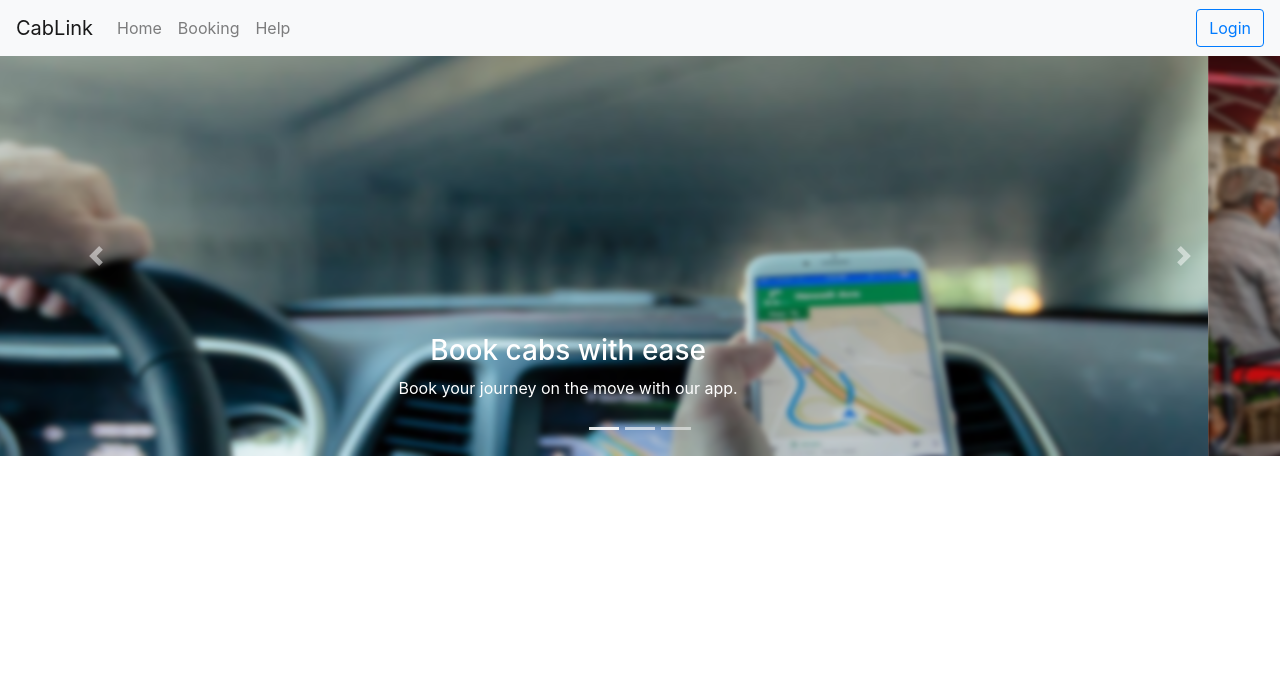
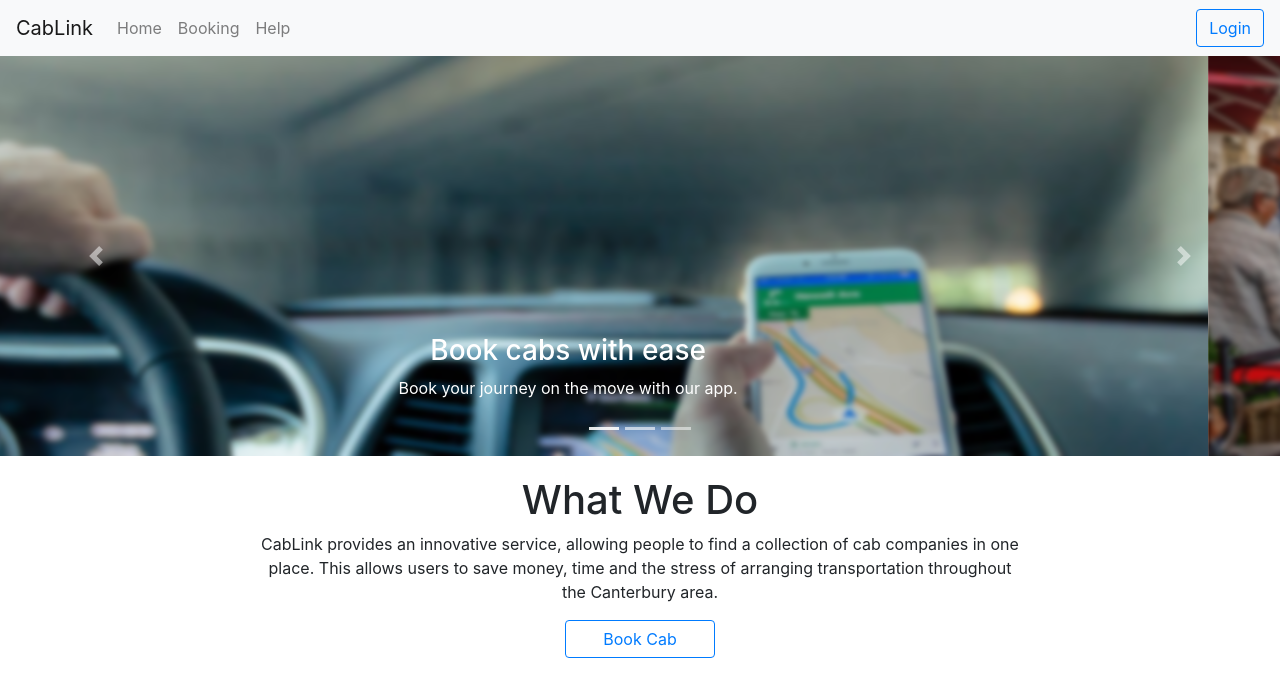
Before and after one commit to kristianpayne1/CabLink, a React (Create React App) app in the folder client/: page / in a window 1280 px wide. Shown: the top 696 px of the page. Built offline with nearby package versions, Linux system fonts and the light colour scheme.

Commit message:
Homepage completed.

```diff
--- a/client/src/Home.js
+++ b/client/src/Home.js
@@ -1,10 +1,20 @@
 import React, { Component } from 'react';
 import HomeCarousel from './HomeCarousel.js';
+import './Home.css';
+import Button from 'react-bootstrap/Button';
 
 class Home extends Component {
     render() {
         return (
-            <HomeCarousel/>
+            <div>
+                <HomeCarousel/>
+                <div>
+                    <h1>What We Do</h1>
+                    <p>CabLink provides an innovative service, allowing people to find a collection of cab companies in one place. This allows users to save money, time and the stress of arranging transportation throughout the Canterbury area.</p>
+                    <Button id ="bookbutton" variant="outline-primary" href="./booking">Book Cab</Button>
+                </div>
+            </div>
+
         );
     }
 }
--- a/client/src/LocationButton.js
+++ b/client/src/LocationButton.js
@@ -28,7 +28,7 @@ class LocationButton extends Component {
         return (
             <Button variant="light" onClick={this.gpsClicked}>
                 { this.state.showSpinner ? <Spinner animation="border" size='sm'/>
-                : <Image src={require('./images/gps-button.png')} height='25px' width='25px' /> }
+                : <Image src={require('./images/gps-button.png')} height='20px' width='20px'/> }
             </Button>
         );
     }
--- a/client/src/NavBar.js
+++ b/client/src/NavBar.js
@@ -23,7 +23,9 @@ class NavBar extends Component {
                                 <Nav.Link as={Link} to="/booking">Booking</Nav.Link>
                                 <Nav.Link as={Link} to="/help">Help</Nav.Link>
                             </Nav>
-                            <Button variant="outline-primary" onClick={this.loginClicked}>Login</Button>
+                            <div className="text-center">
+                                <Button variant="outline-primary" onClick={this.loginClicked}>Login</Button>
+                            </div>
                         </Navbar.Collapse>
                     </Navbar>
                 </div>
```
